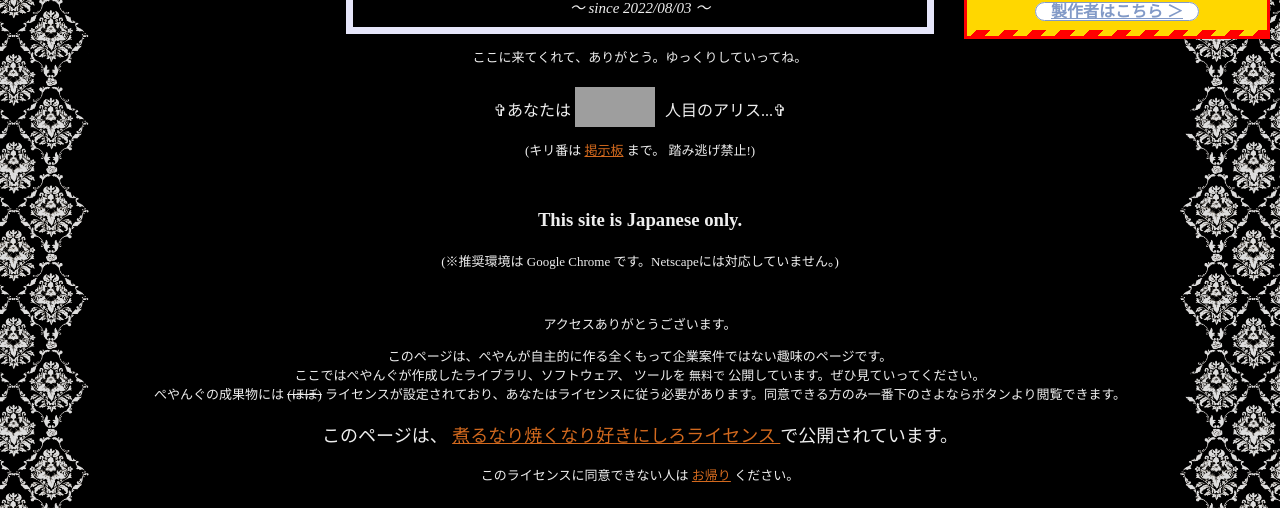
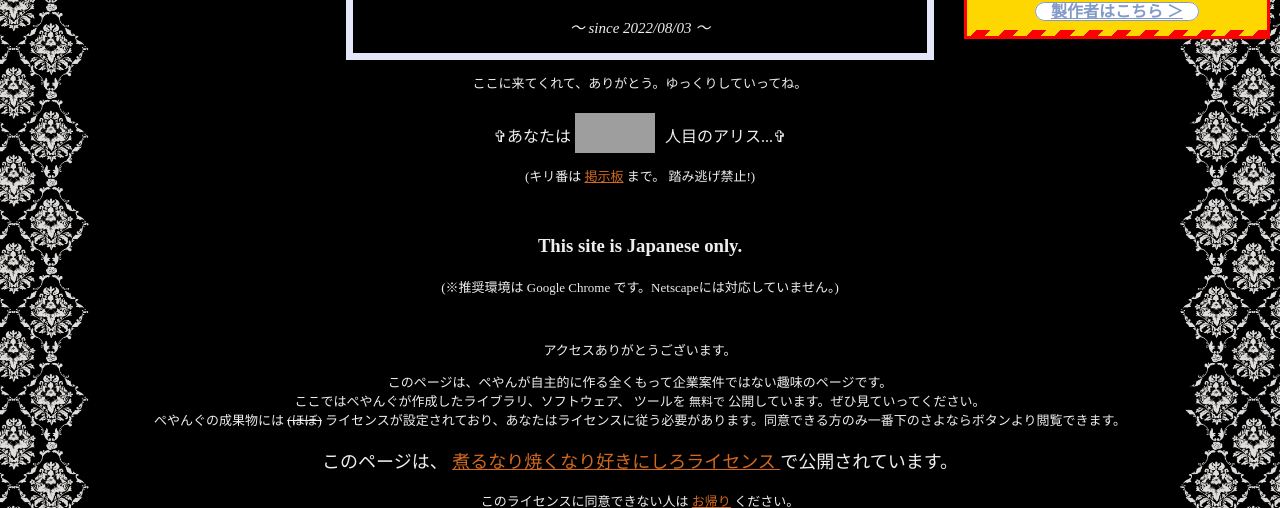
Before and after one commit to PeyaPeyaPeyang/HomePage, a website: page src/pages/index.html in a window 1280 px wide. Shown: the part 90-598 px from the top of the page. Drawn offline with nearby package versions, Linux system fonts and the light colour scheme; files that its build step writes are made by us from their sources; grey boxes are pictures that could not be loaded; files whose address does not match are found by name.

Commit message:
指定間違えてた

```diff
--- a/src/styles/global.css
+++ b/src/styles/global.css
@@ -43,7 +43,7 @@ header,
     margin-bottom: 10px;
 }
 
-#title #since {
+#title #since i {
     font-size: 15px;
     font-weight: lighter;
 }
```
